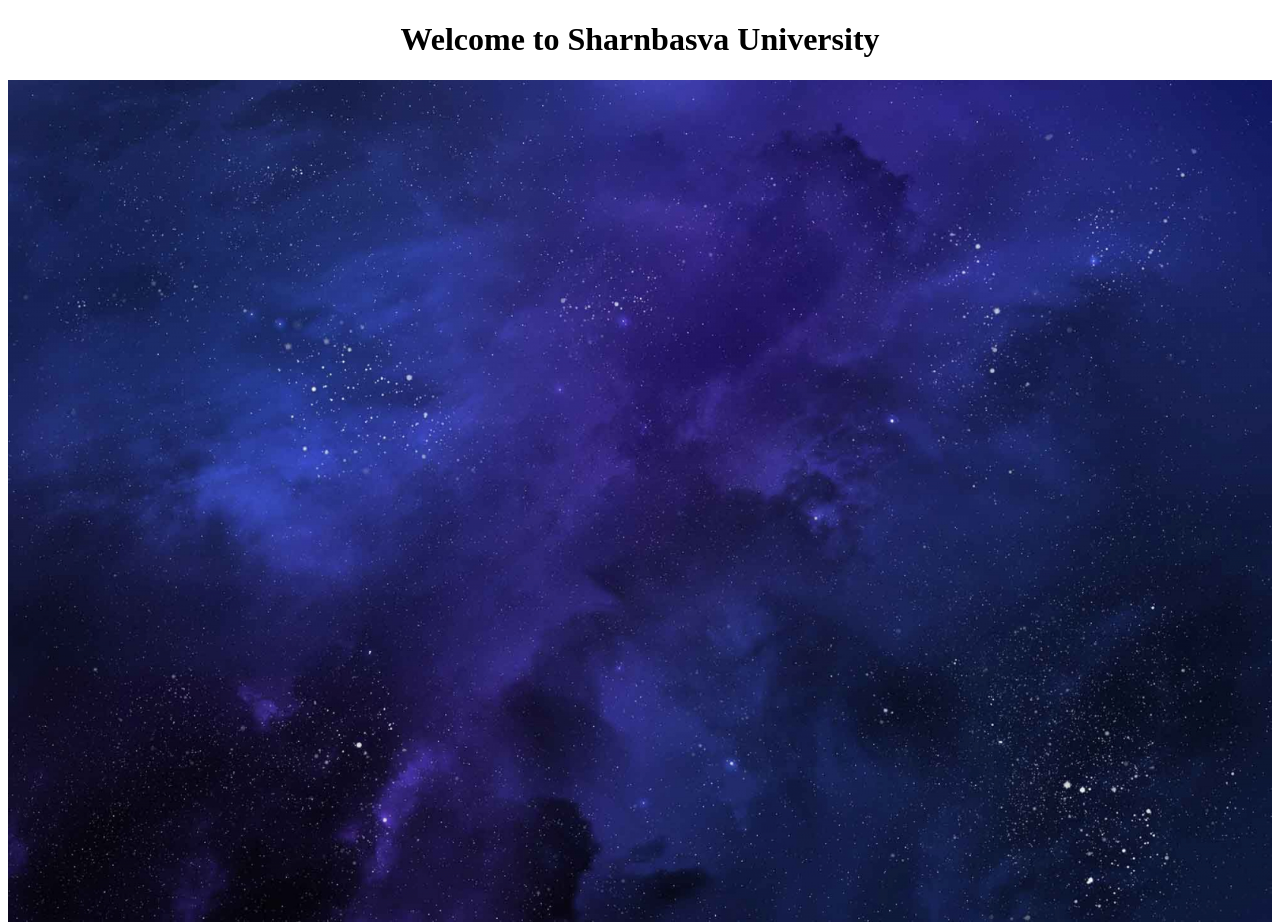
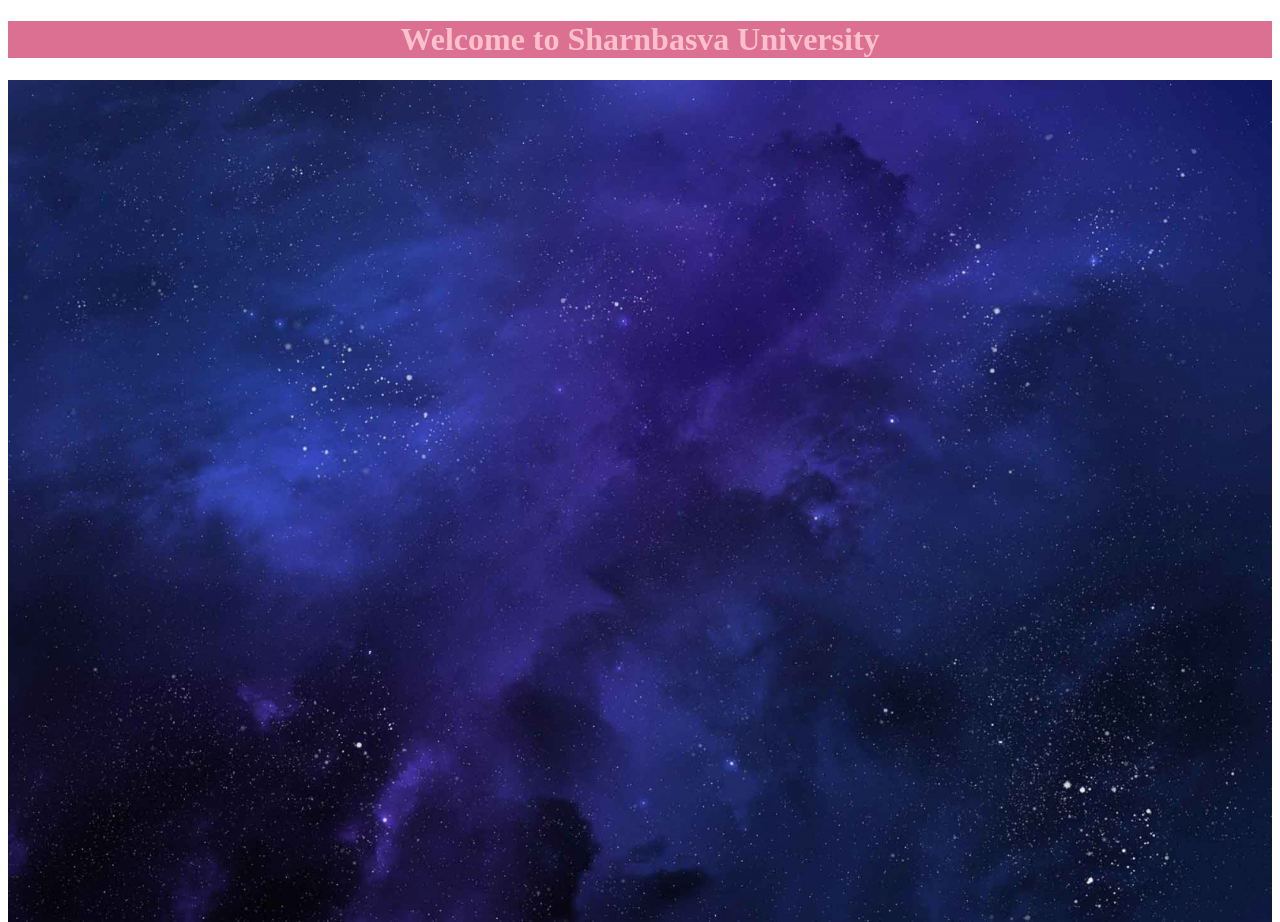
Before and after one commit to Abhishektadkal02/GitHub, a plain HTML site: page index.html in a window 1280 px wide. Shown: the top 922 px of the page. Drawn offline with Linux system fonts and the light colour scheme.

Commit message:
Changed color

```diff
--- a/index.html
+++ b/index.html
@@ -4,6 +4,12 @@
     <meta charset="UTF-8">
     <meta name="viewport" content="width=device-width, initial-scale=1.0">
     <title>Abhishek | Github</title>
+    <style>
+        h1{
+            color: pink;
+            background-color: palevioletred;
+        }
+    </style>
 </head>
 <body>
     <h1 align="center" >Welcome to  Sharnbasva University</h1>
```
